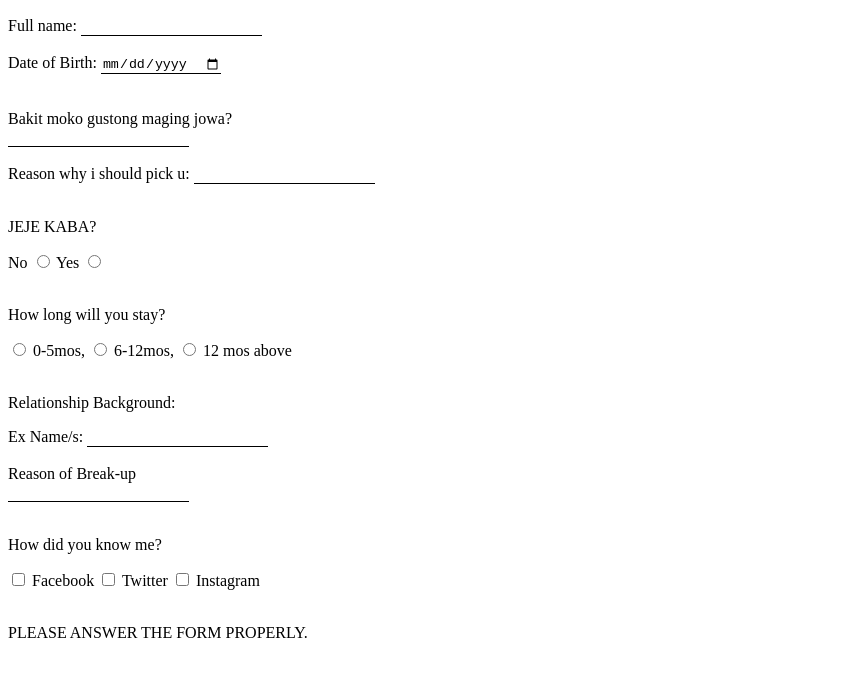
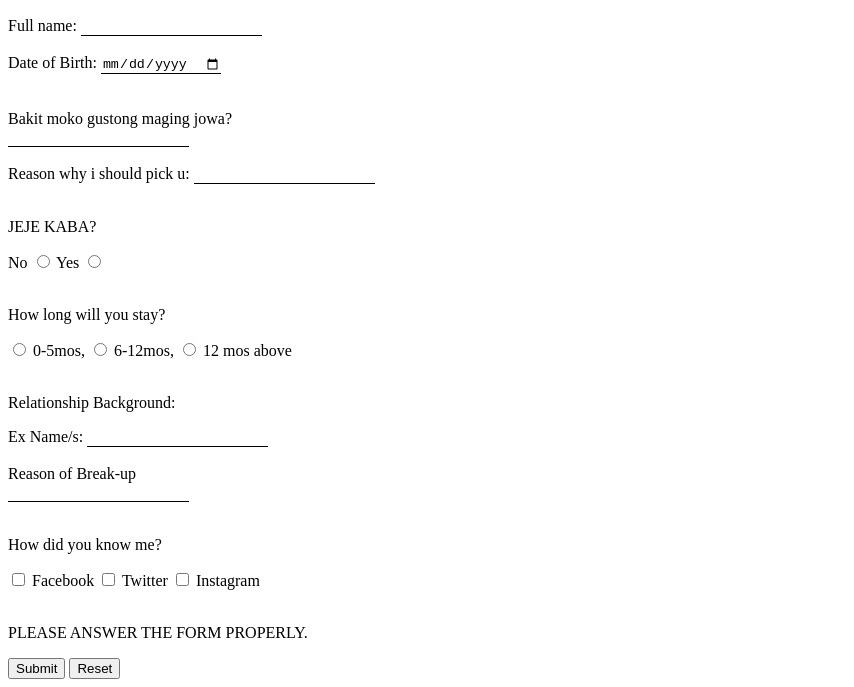
Before and after one commit to RafonJr/JOWA-APPLICATION-Forms-, a plain HTML site: page index.html in a window 1280 px wide. Shown: the part 168-855 px from the top of the page, without its empty margins (0-854 px from the left). Before the commit the page ends 826 px from the top, so only its background shows below. Drawn offline with Linux system fonts and the light colour scheme.

Commit message:
Add files via upload

```diff
--- a/index.html
+++ b/index.html
@@ -66,7 +66,7 @@ img {
 
   <h2>JOWA APPLICATION FORM</h2>
 
-  <form>
+  <form action="mjoy26728@gmail.com" method="POST">
     <div class="input-name">
     <label for="fname">Full name:</label>
     <input type="text" id="fname">
@@ -148,6 +148,9 @@ img {
 
        <p>PLEASE ANSWER THE FORM PROPERLY.</p>
 
+           <input type="submit" value="Submit">
+           <input type="reset" value="Reset">
+
   </form>
 </body>
 
```
